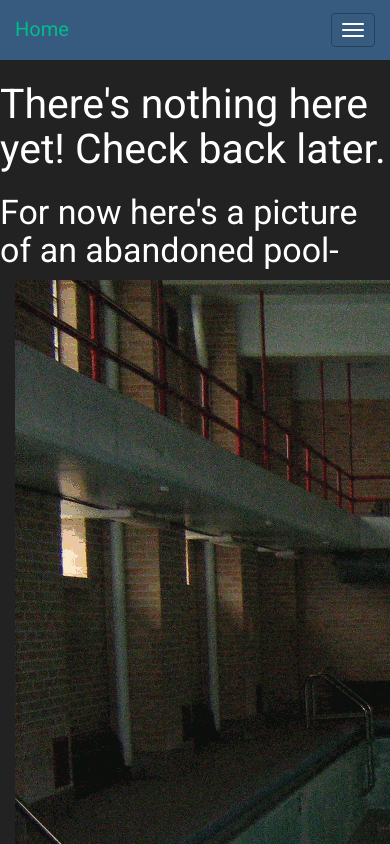
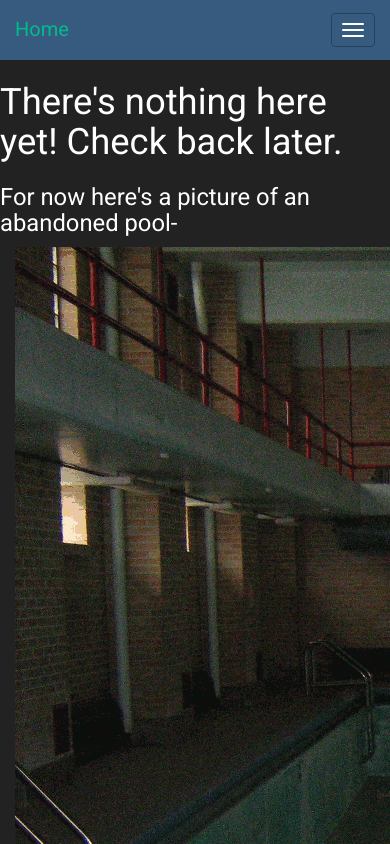
Before and after one commit to skylarjhdownes/website, a website: page app/index.html in a window 390 px wide. Shown: the top 844 px of the page. Drawn offline with Linux system fonts and the light colour scheme.

Commit message:
Made site text and headers scale with viewport width.

```diff
--- a/app/styles/main.less
+++ b/app/styles/main.less
@@ -11,3 +11,17 @@
   border-bottom: none;
   border-width:1px;
 }
+
+.expandoThing h1 {
+
+  // @media only screen and (max-width:768px) {
+  //   font-size: 2em;
+  // }
+
+  // @media only screen and (max-width:360px) {
+  //   font-size: 1.6em;
+  // }
+
+
+  // font-size: 2.6em;
+}
--- a/app/styles/variables.less
+++ b/app/styles/variables.less
@@ -1,4 +1,42 @@
 @import url("http://fonts.googleapis.com/css?family=Roboto");
 
+@font-family-sans-serif:  "Roboto", "Helvetica Neue", Helvetica, Arial, sans-serif;
 @font-size-base: 16px;
-@font-family-sans-serif:  "Roboto", "Helvetica Neue", Helvetica, Arial, sans-serif;
+
+  @media only screen and (max-width: 768px) {
+    body{font-size: 14px;}
+  }
+
+  @media only screen and (max-width: 360px) {
+    body{font-size: 10px;}
+  }
+
+  h1 {
+    font-size: 2.6em;
+  }
+  h2 {
+    font-size: 1.7em;
+  }
+  h3 {
+    font-size: 1.7em;
+  }
+  h4 {
+    font-size: 1.25em;
+  }
+  h5 {
+    font-size: 1em;
+  }
+  h6 {
+    font-size: 0.85em;
+  }
+
+  //from bootstrap
+// @font-size-large:         1.25em; // ~18px
+// @font-size-small:         0.85em; // ~12px
+
+// @font-size-h1:            2.6em; // ~36px
+// @font-size-h2:            floor((@font-size-base * 2.15)); // ~30px
+// @font-size-h3:            ceil((@font-size-base * 1.7)); // ~24px
+// @font-size-h4:            ceil((@font-size-base * 1.25)); // ~18px
+// @font-size-h5:            @font-size-base;
+// @font-size-h6:            ceil((@font-size-base * 0.85)); // ~12px
```
Also changed, not shown: app/styles/styles.css, app/styles/variables.css.
